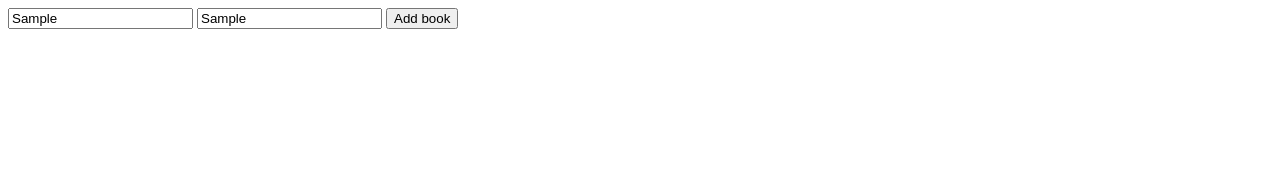
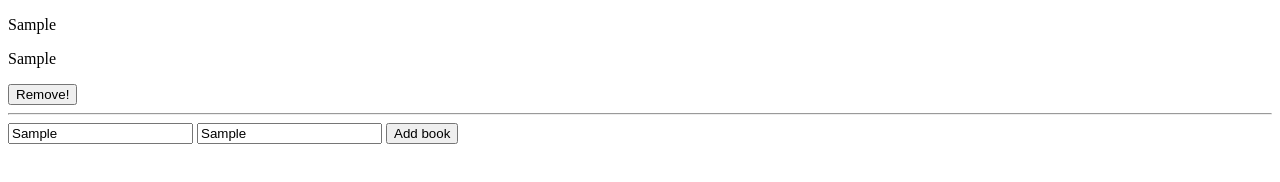
Before and after one commit to shuhad786/Awesome-books, a plain HTML site: page index.html in a window 1280 px wide. Both pictures are taken after typing "Sample", "Sample" into the empty fields and a click on the input "Add book". Drawn offline with Linux system fonts and the light colour scheme.

Commit message:
Add function and display localStorage

```diff
--- a/app.js
+++ b/app.js
@@ -1,8 +1,20 @@
-let test = new Object();
+
 const form = document.getElementById('form');
 const title = document.getElementById('title');
 const author = document.getElementById('author');
+let cookie ;
+let cookieArray;
+const bookInfo = document.getElementById('bookInfo');
 let bookArray = [];
+
+if(localStorage.getItem('bookStored') !==null){
+   cookie = localStorage.getItem('bookStored') ;
+  cookieArray = JSON.parse(cookie);
+
+  if (cookieArray) {
+    bookArray=cookieArray;
+  }
+}
 
 
 
@@ -11,6 +23,27 @@ form.addEventListener('submit', function(event){
   let test = new Object();
   test.title = title.value;
   test.author = author.value;
-  bookArray.push(test);
+  let stringObj = JSON.stringify(test);
+  bookArray.push(stringObj);
+  let stringArray = JSON.stringify(bookArray);
+  localStorage.setItem('bookStored', stringArray);
+  bookInfo.innerText = "";
+  displayBooks();
+  // location.reload();
 
 });
+
+function displayBooks (){
+  for (var i = 0; i < bookArray.length; i++) {
+    const titleHtml = document.createElement('p');
+    const authorHtml = document.createElement('p');
+    const remove = document.createElement('button');
+    const recoveredObject=JSON.parse(bookArray[i]);
+    titleHtml.innerText = recoveredObject.title;
+    authorHtml.innerText = recoveredObject.author;
+    remove.innerText = 'Remove!';
+    bookInfo.append(titleHtml, authorHtml, remove);
+
+  }
+}
+displayBooks();
--- a/index.html
+++ b/index.html
@@ -7,6 +7,11 @@
     <title>Awesome Books</title>
 </head>
 <body>
+  <section id="bookInfo">
+
+  </section>
+
+  <hr>
   <form id="form" >
     <label for="title">
 
```
